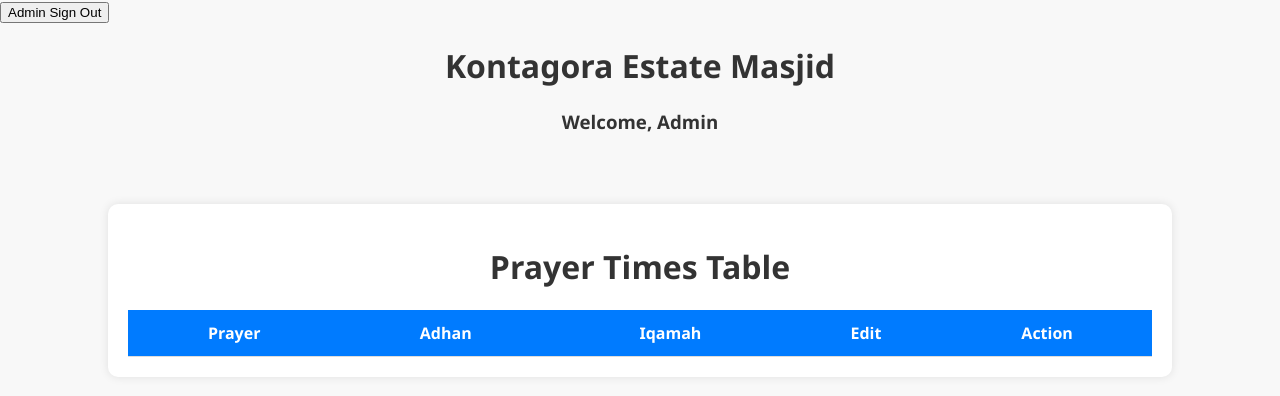
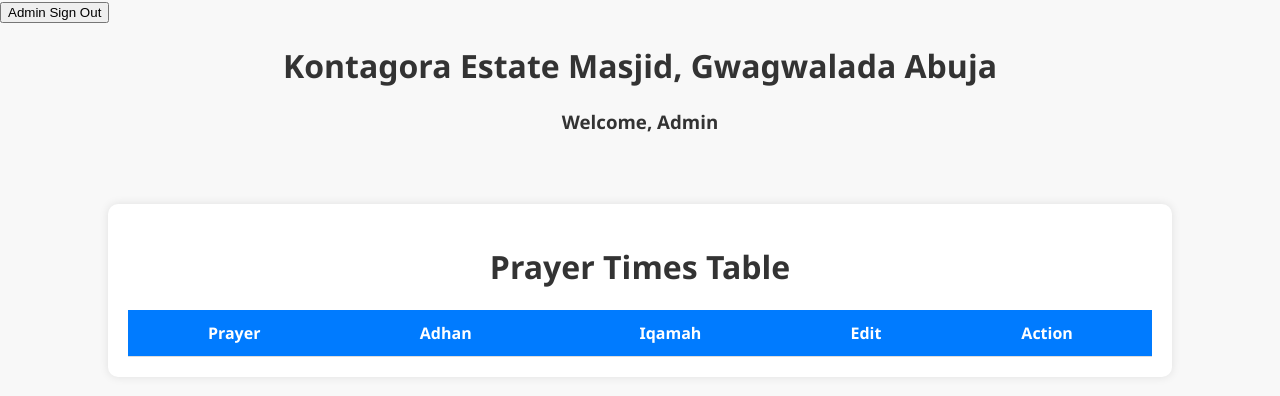
Before and after one commit to Abubakar-1/Prayer-Times-for-My-Estate-Mosque, a plain HTML site: page admin.html in a window 1280 px wide. Drawn offline with nearby package versions, Linux system fonts and the light colour scheme; no server answers.

Commit message:
added gwagwalada abuja

```diff
--- a/admin.html
+++ b/admin.html
@@ -14,7 +14,7 @@
     <div class="signOutBtn">
       <button id="signOutBtn">Admin Sign Out</button>
     </div>
-    <h1>Kontagora Estate Masjid</h1>
+    <h1>Kontagora Estate Masjid, Gwagwalada Abuja</h1>
     <h3>Welcome, Admin</h3>
     <div class="container">
       <h1>Prayer Times Table</h1>
```
Also changed, not shown: index.html (+1 -1 lines).
